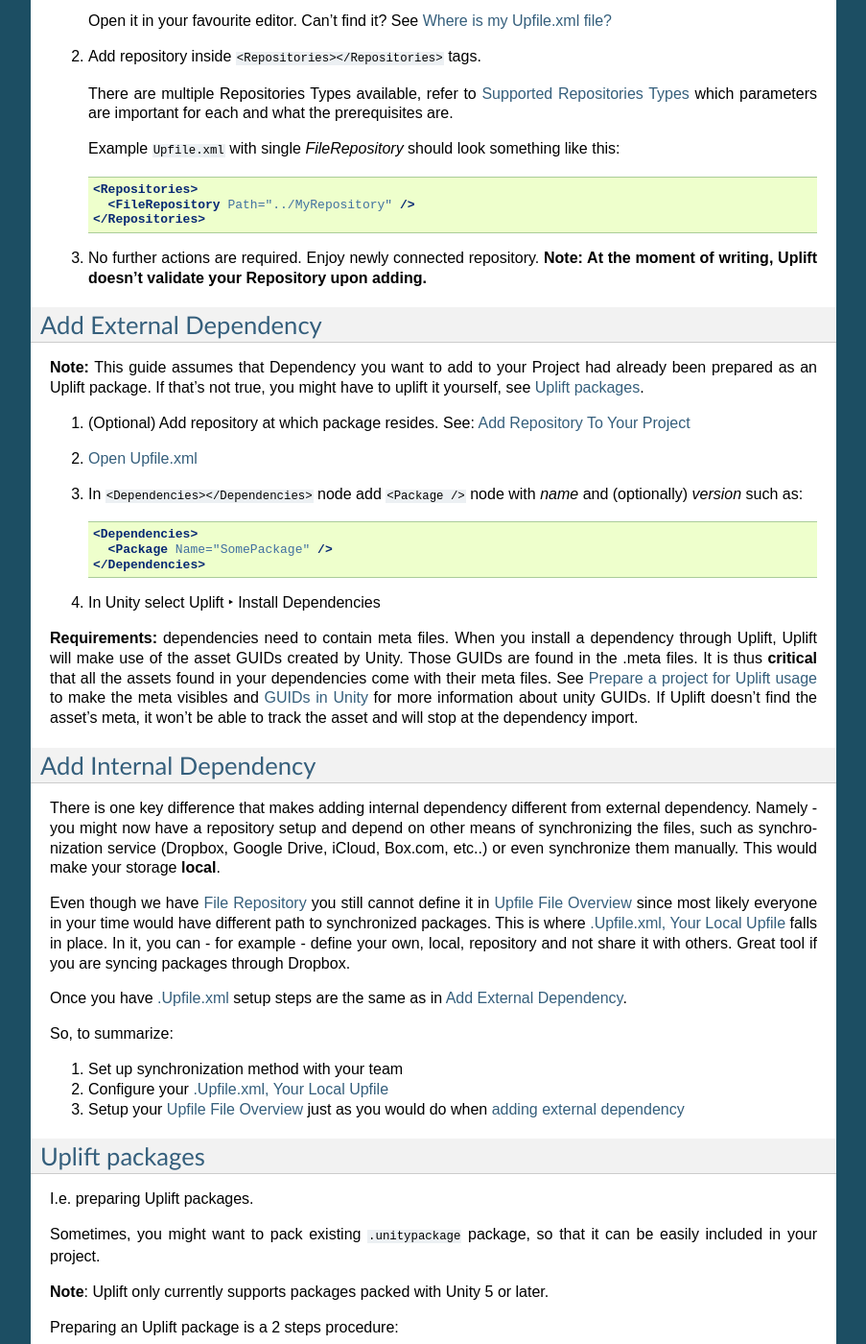
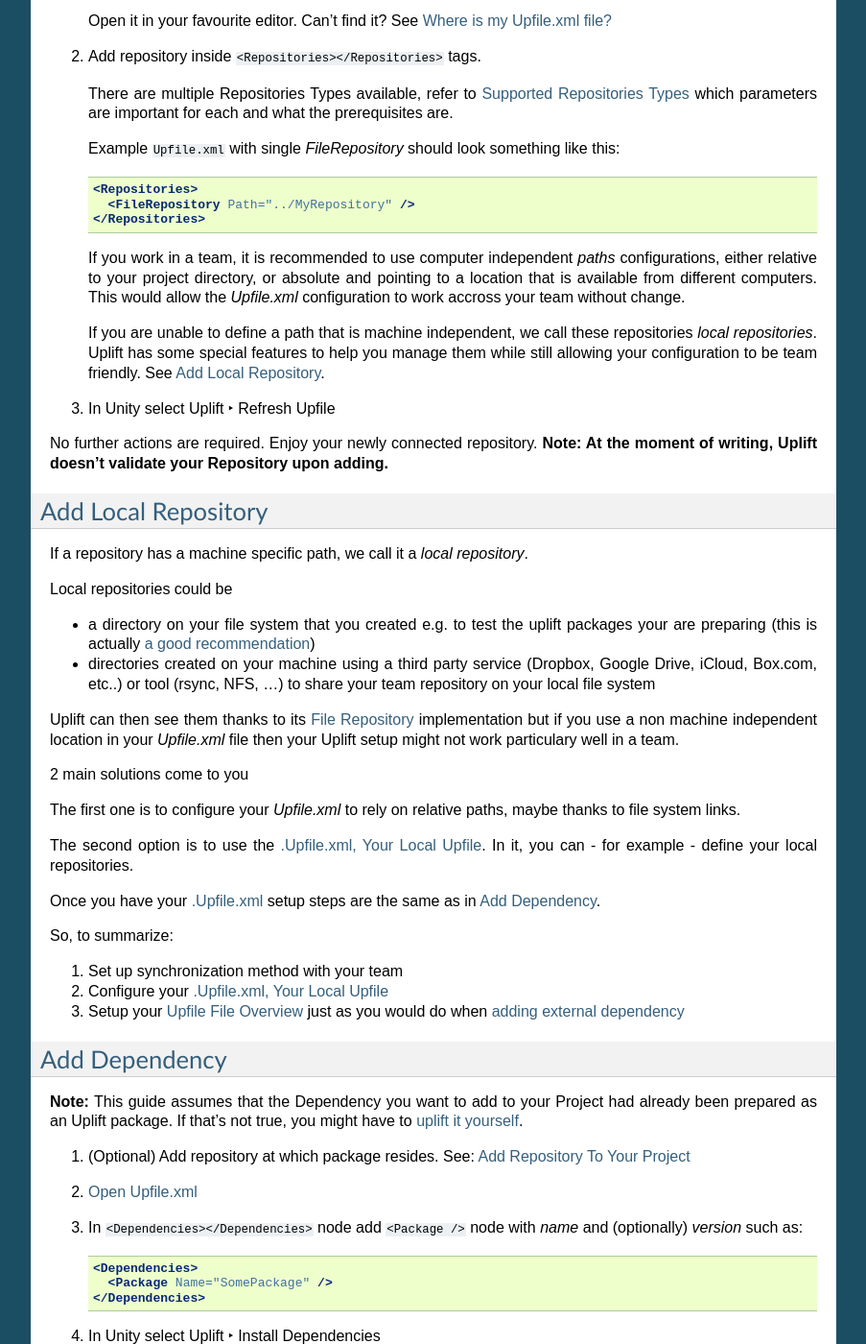
Before and after one commit to DragonBox/uplift-documentation, a Sphinx documentation site: the page built from source/howto/index.rst, in a window 1280 px wide and 1400 px high, scrolled down 2665 px. Shown: the whole window at 96% size, without its empty margins (198-1101 px from the left). Built offline with Sphinx 7.4.7, drawn with Linux system fonts in a browser that asks for light colours; some of the changed text lies outside the part shown.

Commit message:
Redo external/internal dependency -> local/shared repository

```diff
--- a/source/howto/add_external_dependency.rst
+++ b/source/howto/add_dependency.rst
@@ -1,9 +1,9 @@
-.. _howto-add-external-dependency:
+.. _howto-add-dependency:
 
-Add External Dependency
-=======================
+Add Dependency
+==============
 
-**Note:** This guide assumes that Dependency you want to add to your Project had already been prepared as an Uplift package. If that's not true, you might have to uplift it yourself, see `uplifting_packages`.
+**Note:** This guide assumes that the Dependency you want to add to your Project had already been prepared as an Uplift package. If that's not true, you might have to `uplift it yourself <uplifting_packages>`.
 
 1. (Optional) Add repository at which package resides. See: `add_repository`
 2. `Open Upfile.xml <faq-upfile>`
--- a/source/howto/add_internal_dependency.rst
+++ /dev/null
@@ -1,22 +0,0 @@
-Add Internal Dependency
-=======================
-
-There is one key difference that makes adding internal dependency different from external
-dependency.  Namely - you might now have a repository setup and depend on other means of
-synchronizing the files, such as synchronization service (Dropbox, Google Drive, iCloud, Box.com,
-etc..) or even synchronize them manually. This would make your storage **local**.
-
-Even though we have `../repository/file_repository` you still cannot define it in `../files/upfile`
-since most likely everyone in your time would have different path to synchronized packages.  This is
-where `../files/upfile_override` falls in place. In it, you can - for example - define your own,
-local, repository and not share it with others. Great tool if you are syncing packages through
-Dropbox.
-
-Once you have `.Upfile.xml <../files/upfile_override>` setup steps are the same as in
-`howto-add-external-dependency`.
-
-So, to summarize:
-
-1. Set up synchronization method with your team
-2. Configure your `../files/upfile_override`
-3. Setup your `../files/upfile` just as you would do when `adding external dependency <howto-add-external-dependency>`
--- /dev/null
+++ b/source/howto/add_local_repository.rst
@@ -0,0 +1,26 @@
+Add Local Repository
+====================
+
+If a repository has a machine specific path, we call it a *local repository*.
+
+Local repositories could be
+
+* a directory on your file system that you created e.g. to test the uplift packages your are preparing (this is actually `a good recommendation <testing_uplifted_packages>`)
+
+* directories created on your machine using a third party service (Dropbox, Google Drive, iCloud, Box.com, etc..) or tool (rsync, NFS, ...) to share your team repository on your local file system
+
+Uplift can then see them thanks to its `../repository/file_repository` implementation but if you use a non machine independent location in your *Upfile.xml* file then your Uplift setup might not work particulary well in a team.
+
+2 main solutions come to you
+
+The first one is to configure your *Upfile.xml* to rely on relative paths, maybe thanks to file system links.
+
+The second option is to use the `../files/upfile_override`. In it, you can  - for example - define your local repositories.
+
+Once you have your `.Upfile.xml <../files/upfile_override>` setup steps are the same as in `howto-add-dependency`.
+
+So, to summarize:
+
+1. Set up synchronization method with your team
+2. Configure your `../files/upfile_override`
+3. Setup your `../files/upfile` just as you would do when `adding external dependency <howto-add-dependency>`
--- a/source/howto/add_repository.rst
+++ b/source/howto/add_repository.rst
@@ -8,7 +8,7 @@
 
 2. Add repository inside ``<Repositories></Repositories>`` tags.
 
-   There are multiple Repositories Types available, refer to `../repository/supported_repositories`  which parameters are
+   There are multiple Repositories Types available, refer to `../repository/supported_repositories` which parameters are
    important for each and what the prerequisites are.
 
    Example ``Upfile.xml`` with single *FileRepository* should look
@@ -20,7 +20,11 @@
         <FileRepository Path="../MyRepository" />
       </Repositories>
 
+   If you work in a team, it is recommended to use computer independent *paths* configurations, either relative to your project directory, or absolute and pointing to a location that is available from different computers. This would allow the *Upfile.xml* configuration to work accross your team without change.
 
-3. No further actions are required. Enjoy newly connected repository.
-   **Note: At the moment of writing, Uplift doesn't validate your
-   Repository upon adding.**
+   If you are unable to define a path that is machine independent, we call these repositories *local repositories*. Uplift has some special features to help you manage them while still allowing your configuration to be team friendly. See `add_local_repository`.
+
+3. In Unity select Uplift ‣ Refresh Upfile
+
+No further actions are required. Enjoy your newly connected repository.
+**Note: At the moment of writing, Uplift doesn't validate your Repository upon adding.**
--- a/source/howto/index.rst
+++ b/source/howto/index.rst
@@ -10,8 +10,8 @@
 .. include:: kickstart_project.rst
 .. include:: use_uplift_features.rst
 .. include:: add_repository.rst
-.. include:: add_external_dependency.rst
-.. include:: add_internal_dependency.rst
+.. include:: add_local_repository.rst
+.. include:: add_dependency.rst
 .. include:: uplifting_packages.rst
 .. include:: update_uplift.rst
 .. include:: working_on_two_projects.rst
--- a/source/howto/kickstart_project.rst
+++ b/source/howto/kickstart_project.rst
@@ -9,7 +9,7 @@
    directory in your project. Uplift currently depends on ``SharpCompress.dll`` and this dependency needs to be added as well in the same location.
    A unity package is available to ease the installation of both DLLs.
 
-   After installation, *Uplift* is going to generate ``Upfile.xml`` for you in the project root [#upfile_location]_.
+   After installation, *Uplift* is going to generate the ``Upfile.xml`` for you in the project root [#upfile_location]_.
 
 3. Once you've done this step you can `add your first repository <add_repository>` and start adding packages.
 
--- a/source/howto/uplifting_packages.rst
+++ b/source/howto/uplifting_packages.rst
@@ -65,3 +65,8 @@
 So once you have your ``.unitypackage`` package and ``Upset.xml`` file
 ready, just put them in your `../repository/file_repository` (which, actually is only
 a directory on your filesystem) and you're good to go.
+
+
+.. _testing_uplifted_packages:
+
+**Recommendation**: it is good to test your package before making it available to others. You might want to use a `local repository<add_local_repository>` to test it before placing it in a `shared repository<add_repository>`.
```
